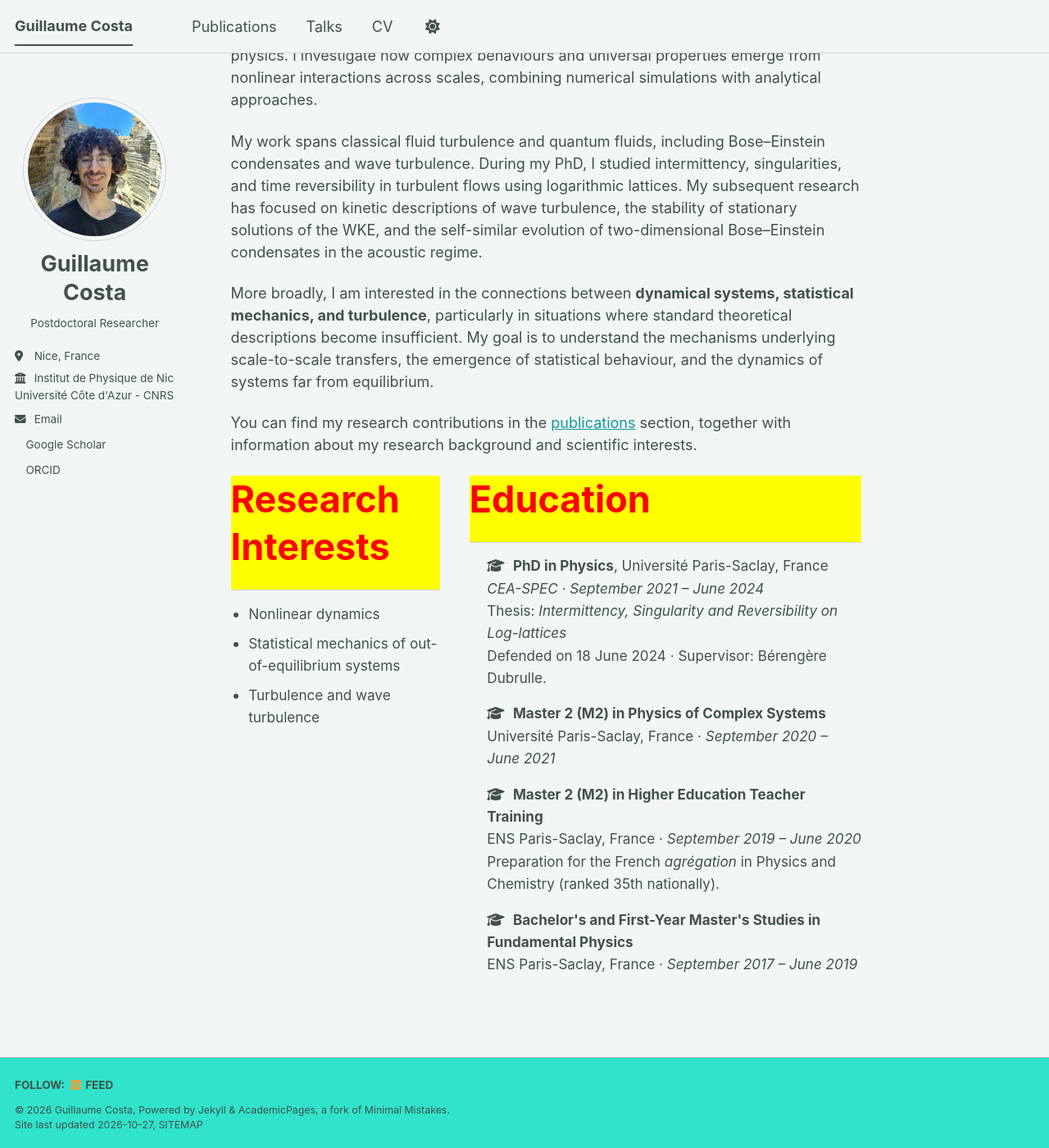
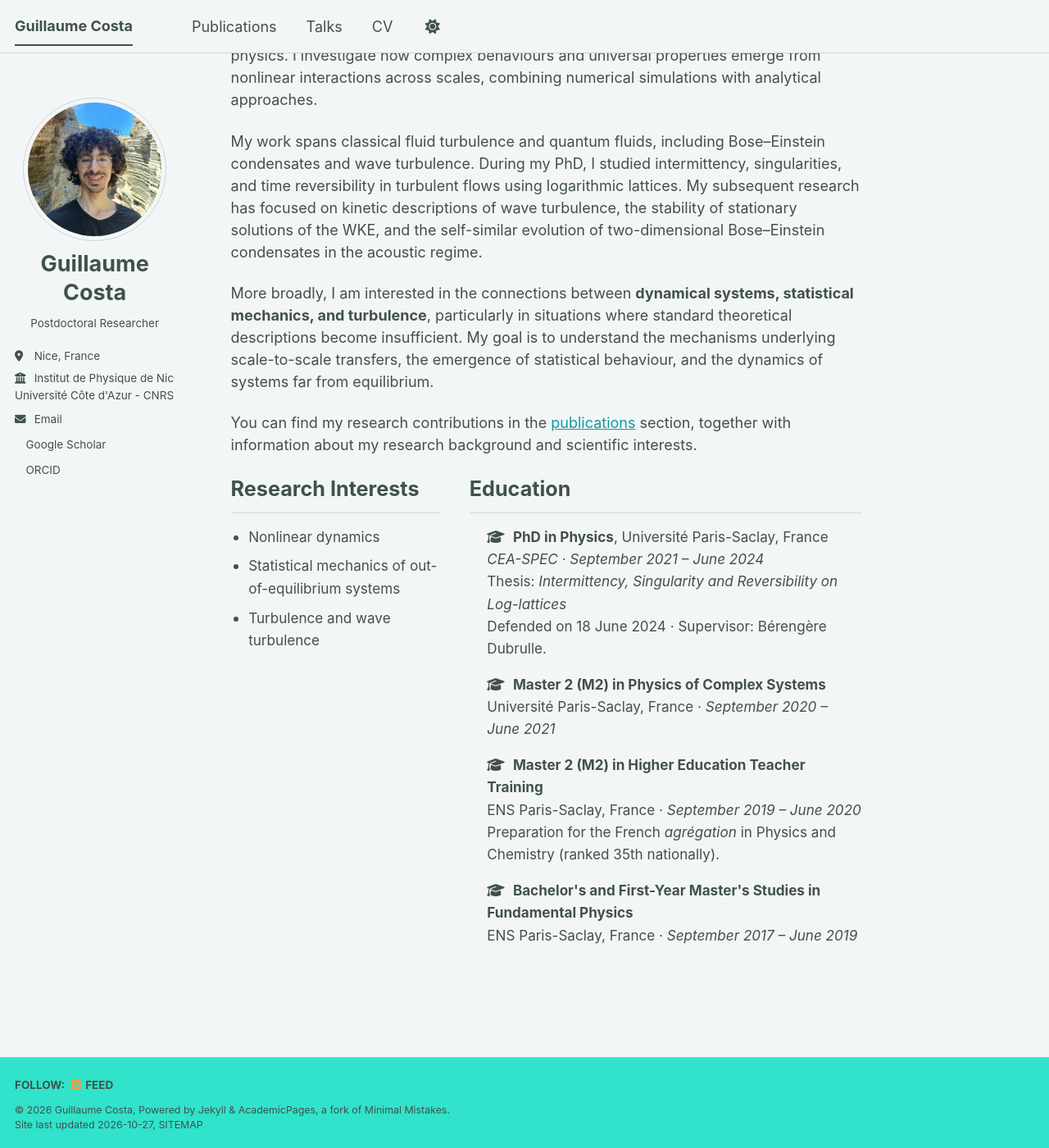
Before and after one commit to GuilCos/GuilCos.github.io, a Jekyll site: the page built from _pages/about.md, in a window 1280 px wide and 1400 px high, scrolled down 143 px. Shown: the whole window at 82% size. Built offline with Jekyll 4.4.1, drawn with Linux system fonts in a browser that asks for light colours; a script bundle is joined from its source files by our own code; a style sheet for code colours, icons or effects is not loaded.

Commit message:
Update main.scss

```diff
--- a/assets/css/main.scss
+++ b/assets/css/main.scss
@@ -150,9 +150,3 @@
 .research-education .education-list > li {
   margin-bottom: 0.9rem;
 }
-
-.research-education h2 {
-  color: red !important;
-  font-size: 2.5rem !important;
-  background: yellow !important;
-}
```
